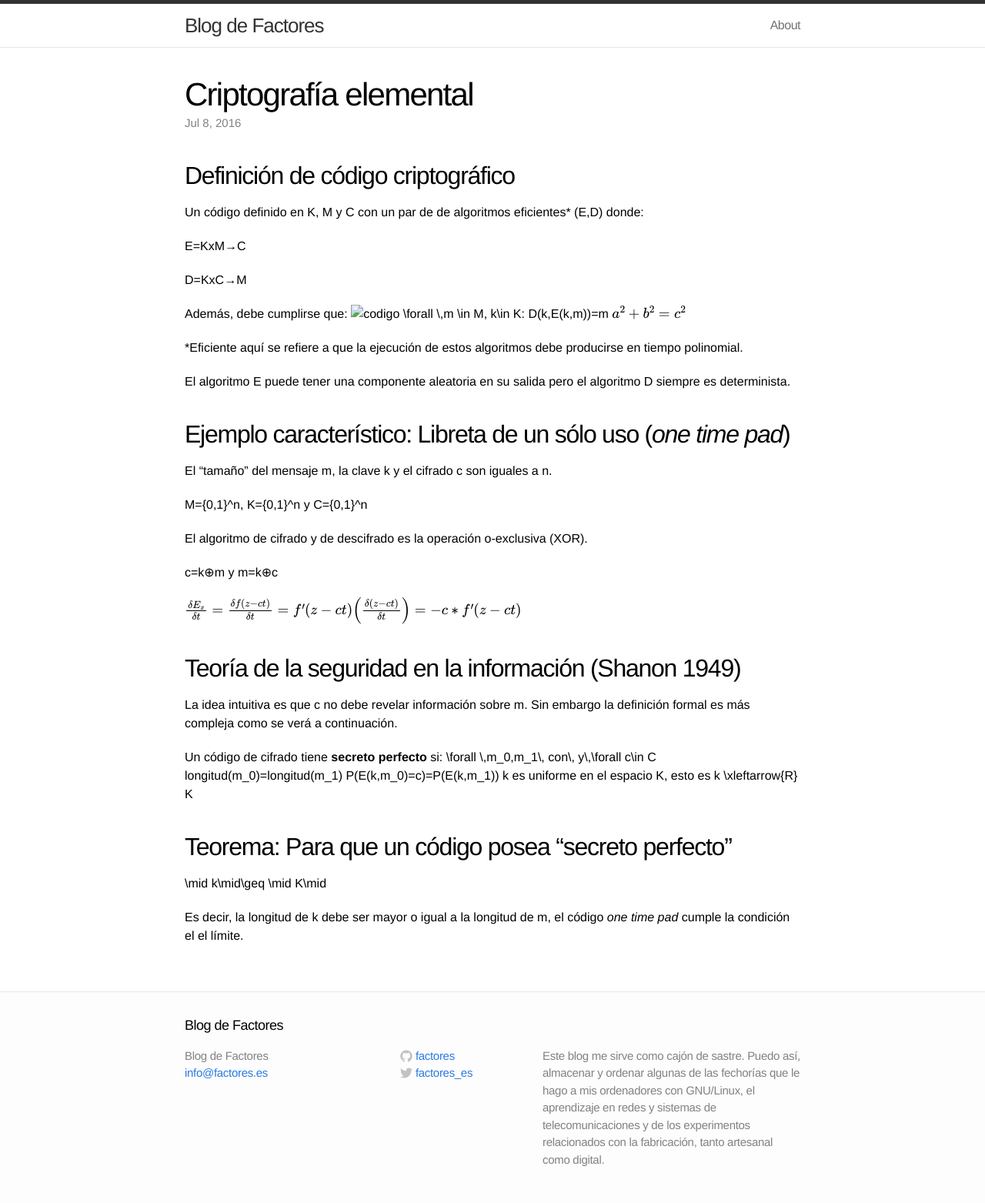
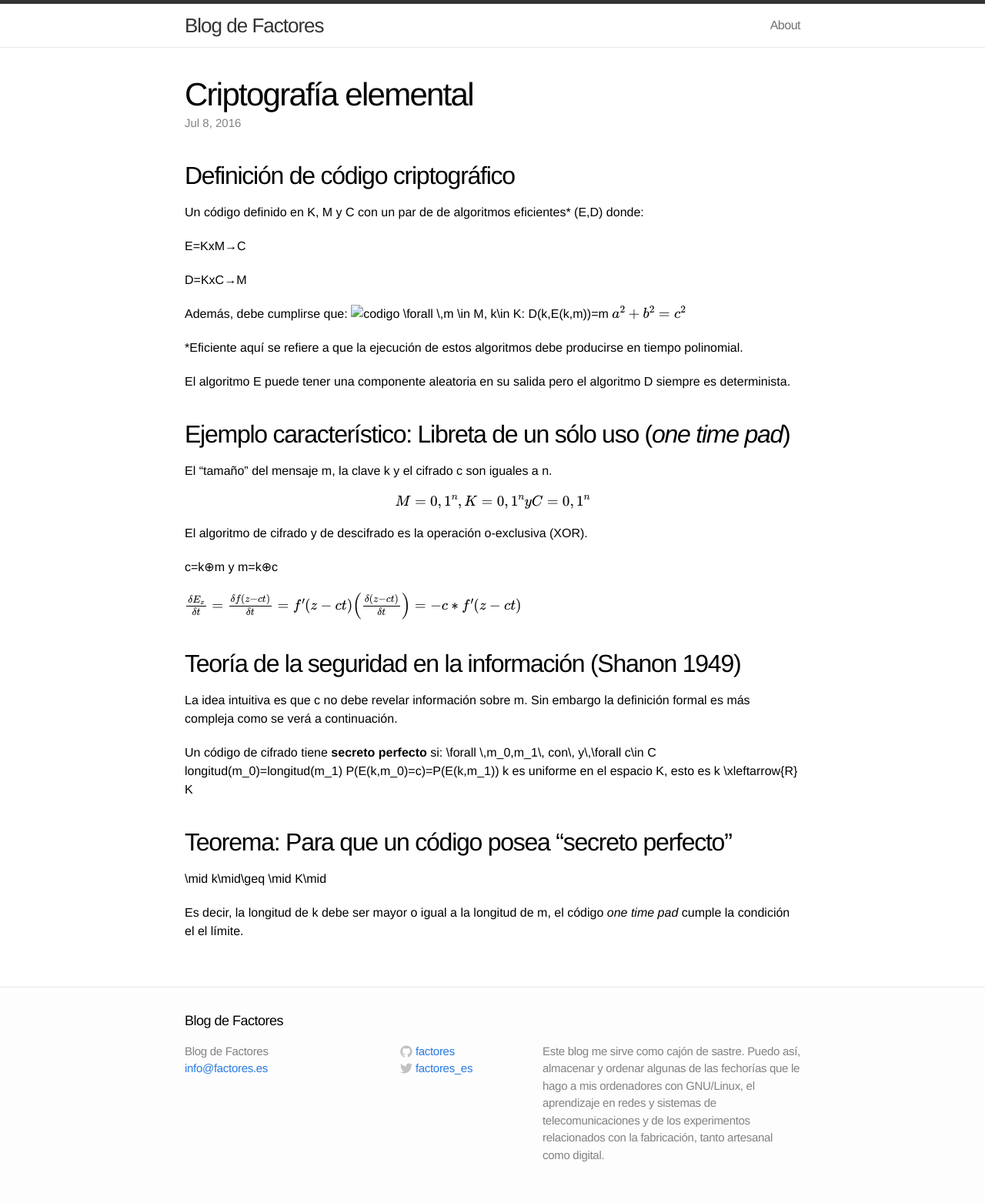
Before and after one commit to ddelaviuda/ddelaviuda.github.io, a Jekyll site: the page built from _posts/2016-09-05-Criptografia-elemental.markdown, in a window 1280 px wide. Shown: the whole page at 77% size. Built offline with Jekyll 4.4.1, drawn with Linux system fonts in a browser that asks for light colours; formulas are drawn with MathJax 3.

Commit message:
Update 2016-09-05-Criptografia-elemental.markdown

```diff
--- a/_posts/2016-09-05-Criptografia-elemental.markdown
+++ b/_posts/2016-09-05-Criptografia-elemental.markdown
@@ -25,8 +25,9 @@ Ejemplo característico: Libreta de un sólo uso (*one time pad*)
 ---------------------------------------------------------------
 El "tamaño" del mensaje m, la clave k y el cifrado c son iguales a n.
 
-M={0,1}^n, K={0,1}^n y C={0,1}^n
-
+{% raw %}
+$$M={0,1}^n, K={0,1}^n y C={0,1}^n$$
+{% endraw %}
 El algoritmo de cifrado y de descifrado es la operación o-exclusiva (XOR).
 
 c=k⊕m y m=k⊕c
```
